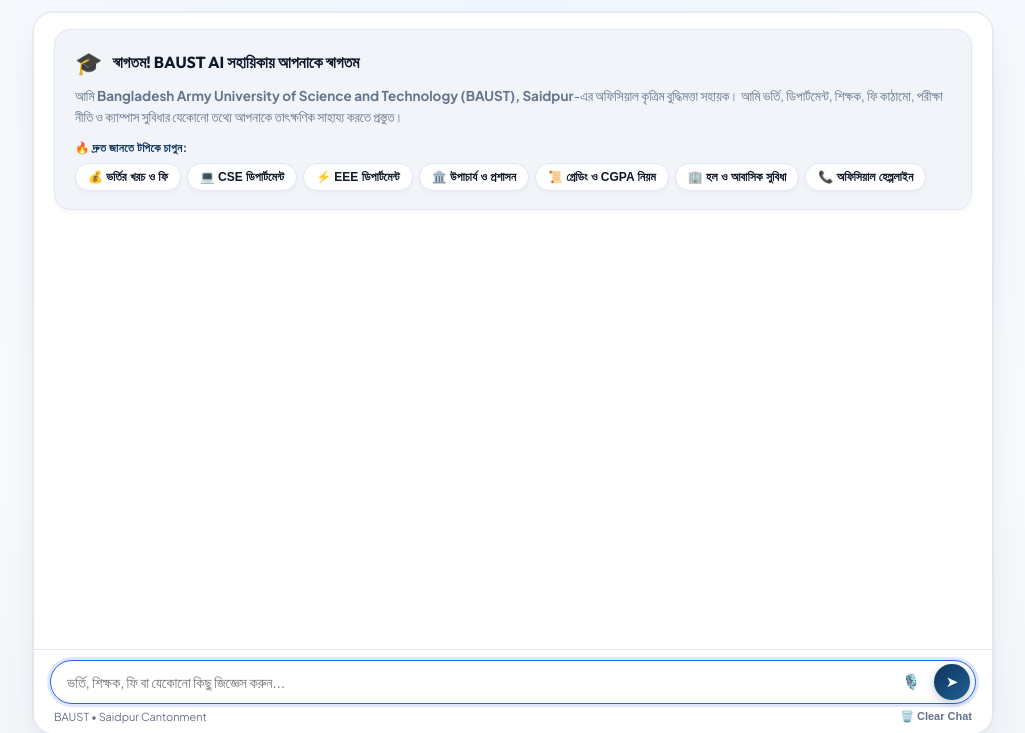
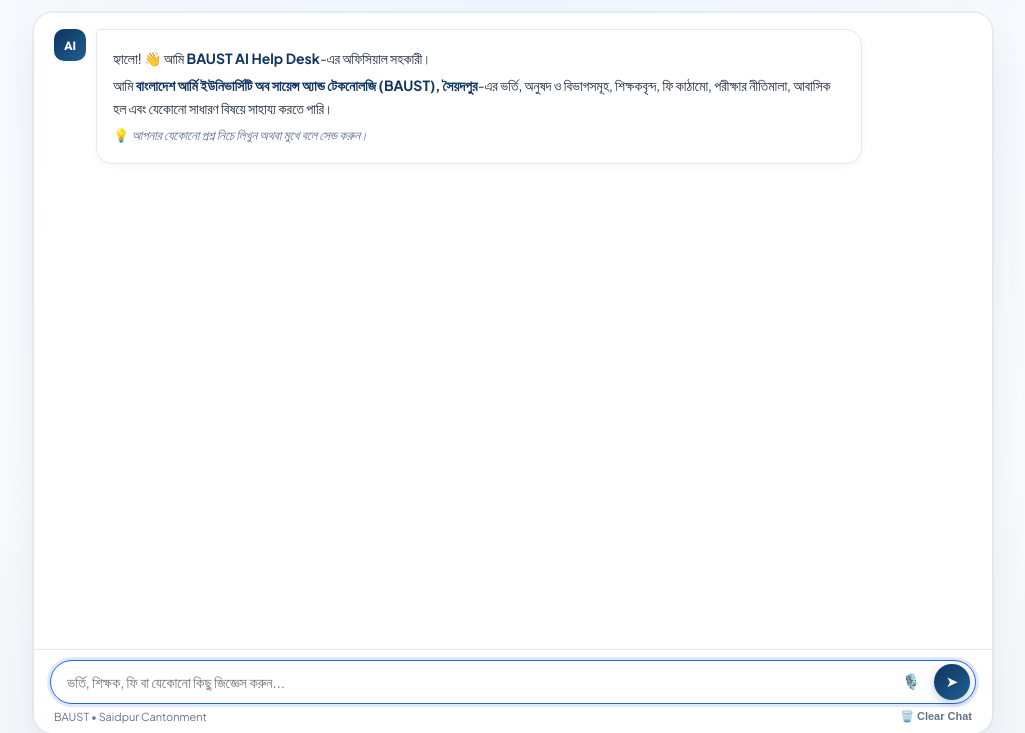
Before and after one commit to ArfinSarker/BAUST_AI_HELPDESK, a Flask app: page / in a window 1280 px wide. Shown: the part 54-787 px from the top of the page, without its empty margins (127-1152 px from the left). Run offline with Flask 3, Linux system fonts and the light colour scheme.

Commit message:
Simplify UI welcome message like ChatGPT and remove topic chips

```diff
--- a/templates/user.html
+++ b/templates/user.html
@@ -880,39 +880,15 @@
       <!-- Messages Stream -->
       <div class="chat-messages" id="chatMessages">
 
-        <!-- Interactive Welcome Hero -->
-        <div class="welcome-hero" id="welcomeHero">
-          <div class="welcome-header">
-            <span class="welcome-icon">🎓</span>
-            <h2>স্বাগতম! BAUST AI সহায়িকায় আপনাকে স্বাগতম</h2>
-          </div>
-          <p>
-            আমি <strong>Bangladesh Army University of Science and Technology (BAUST), Saidpur</strong>-এর অফিসিয়াল কৃত্রিম বুদ্ধিমত্তা সহায়ক। আমি ভর্তি, ডিপার্টমেন্ট, শিক্ষক, ফি কাঠামো, পরীক্ষা নীতি ও ক্যাম্পাস সুবিধার যেকোনো তথ্যে আপনাকে তাৎক্ষণিক সাহায্য করতে প্রস্তুত।
-          </p>
-
-          <div class="quick-chips-title">🔥 দ্রুত জানতে টপিকে চাপুন:</div>
-          <div class="quick-chips-grid">
-            <button type="button" class="quick-chip" onclick="sendQuickPrompt('ভর্তি হতে কত টাকা লাগবে?')">
-              💰 ভর্তির খরচ ও ফি
-            </button>
-            <button type="button" class="quick-chip" onclick="sendQuickPrompt('CSE ডিপার্টমেন্টের হেড ও শিক্ষকদের তালিকা দাও')">
-              💻 CSE ডিপার্টমেন্ট
-            </button>
-            <button type="button" class="quick-chip" onclick="sendQuickPrompt('EEE ডিপার্টমেন্টের হেড কে?')">
-              ⚡ EEE ডিপার্টমেন্ট
-            </button>
-            <button type="button" class="quick-chip" onclick="sendQuickPrompt('BAUST এর ভিসি ও প্রশাসনিক নেতৃত্ব কে?')">
-              🏛️ উপাচার্য ও প্রশাসন
-            </button>
-            <button type="button" class="quick-chip" onclick="sendQuickPrompt('পরীক্ষার গ্রেডিং সিস্টেম এবং প্রমোশনের নিয়ম কি?')">
-              📜 গ্রেডিং ও CGPA নিয়ম
-            </button>
-            <button type="button" class="quick-chip" onclick="sendQuickPrompt('হোস্টেল সুবিধা এবং প্রভোস্টদের তালিকা কি?')">
-              🏢 হল ও আবাসিক সুবিধা
-            </button>
-            <button type="button" class="quick-chip" onclick="sendQuickPrompt('ভর্তি পরীক্ষার হেল্পলাইন ও যোগাযোগের নাম্বার কি?')">
-              📞 অফিসিয়াল হেল্পলাইন
-            </button>
+        <!-- Simple Clean AI Welcome Message (ChatGPT style) -->
+        <div class="message-row ai" id="welcomeMessage">
+          <div class="avatar ai">AI</div>
+          <div class="bubble ai">
+            <p>হ্যালো! 👋 আমি <strong>BAUST AI Help Desk</strong>-এর অফিসিয়াল সহকারী।</p>
+            <p>আমি <strong>বাংলাদেশ আর্মি ইউনিভার্সিটি অব সায়েন্স অ্যান্ড টেকনোলজি (BAUST), সৈয়দপুর</strong>-এর ভর্তি, অনুষদ ও বিভাগসমূহ, শিক্ষকবৃন্দ, ফি কাঠামো, পরীক্ষার নীতিমালা, আবাসিক হল এবং যেকোনো সাধারণ বিষয়ে সাহায্য করতে পারি।</p>
+            <p style="font-size: 13px; color: var(--text-muted); margin-top: 6px;">
+              💡 <em>আপনার যেকোনো প্রশ্ন নিচে লিখুন অথবা মুখে বলে সেন্ড করুন।</em>
+            </p>
           </div>
         </div>
 
@@ -1153,7 +1129,7 @@
     function clearChat() {
       if (confirm("Clear current conversation?")) {
         conversationHistory = [];
-        const welcome = document.getElementById("welcomeHero");
+        const welcome = document.getElementById("welcomeMessage");
         chatMessages.innerHTML = '';
         if (welcome) {
           chatMessages.appendChild(welcome);
```
